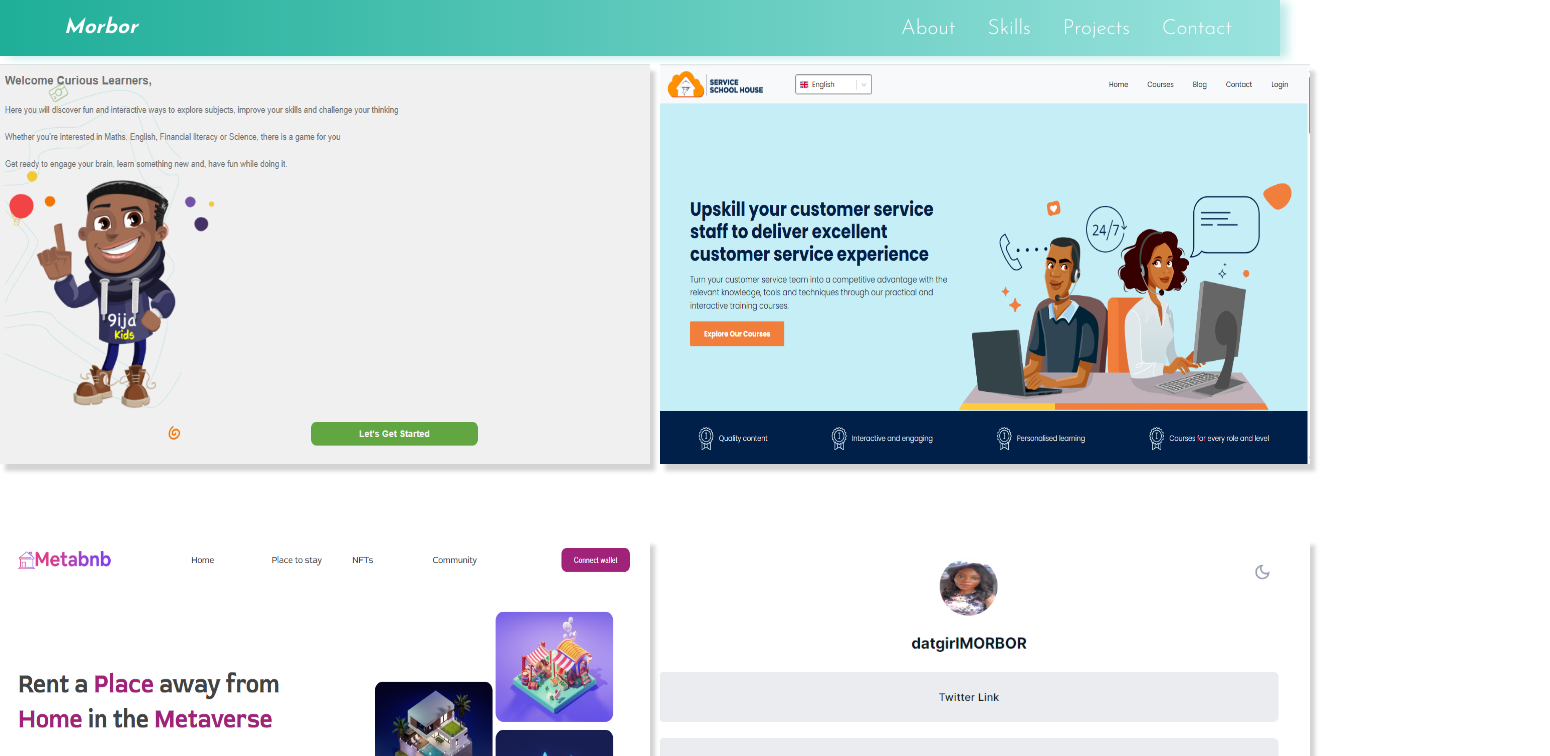
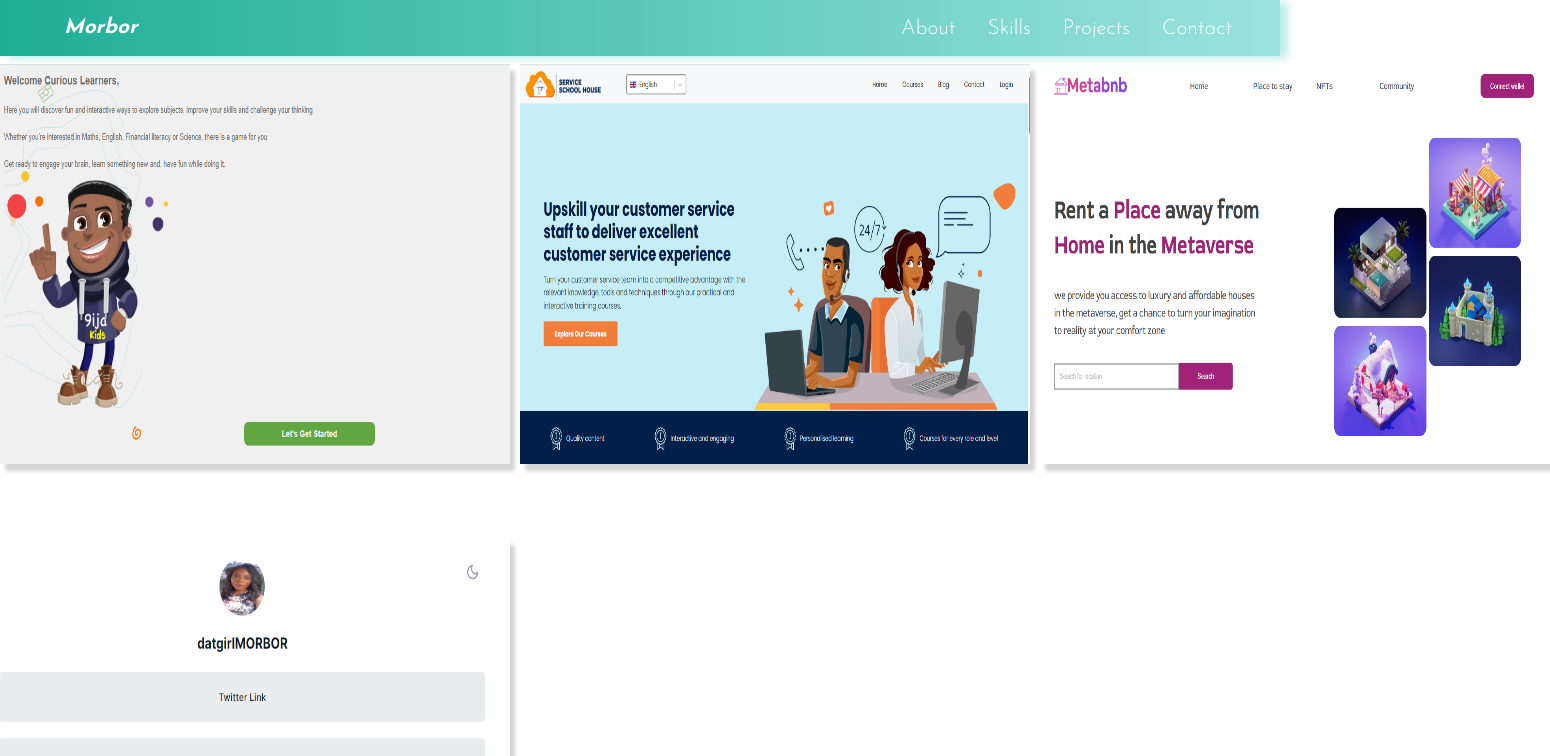
Before and after one commit to IAMMORBOR/Personal-portfolio, a React (Create React App) app: page /Projects in a window 1280 px wide. Shown: the top 756 px of the page, 1550 px wide, since content can reach past the window. Built offline with nearby package versions, Linux system fonts and the light colour scheme.

Commit message:
resized the project image

```diff
--- a/src/Component/Projects/project.style.scss
+++ b/src/Component/Projects/project.style.scss
@@ -9,7 +9,7 @@
 .Flip-Card-Containner {
     margin-top: 4rem;
     // width: 400px;
-    width: 650px;
+    width: 510px;
     height: 400px;
     perspective: 1000px;
     -moz-perspective: 1000px;
@@ -86,7 +86,7 @@
 }
 .Project-container{
     display: grid;
-    grid-template-columns: repeat(2, 1fr);
+    grid-template-columns: repeat(3, 1fr);
     gap: 10px;
     place-items: center;
 
```
